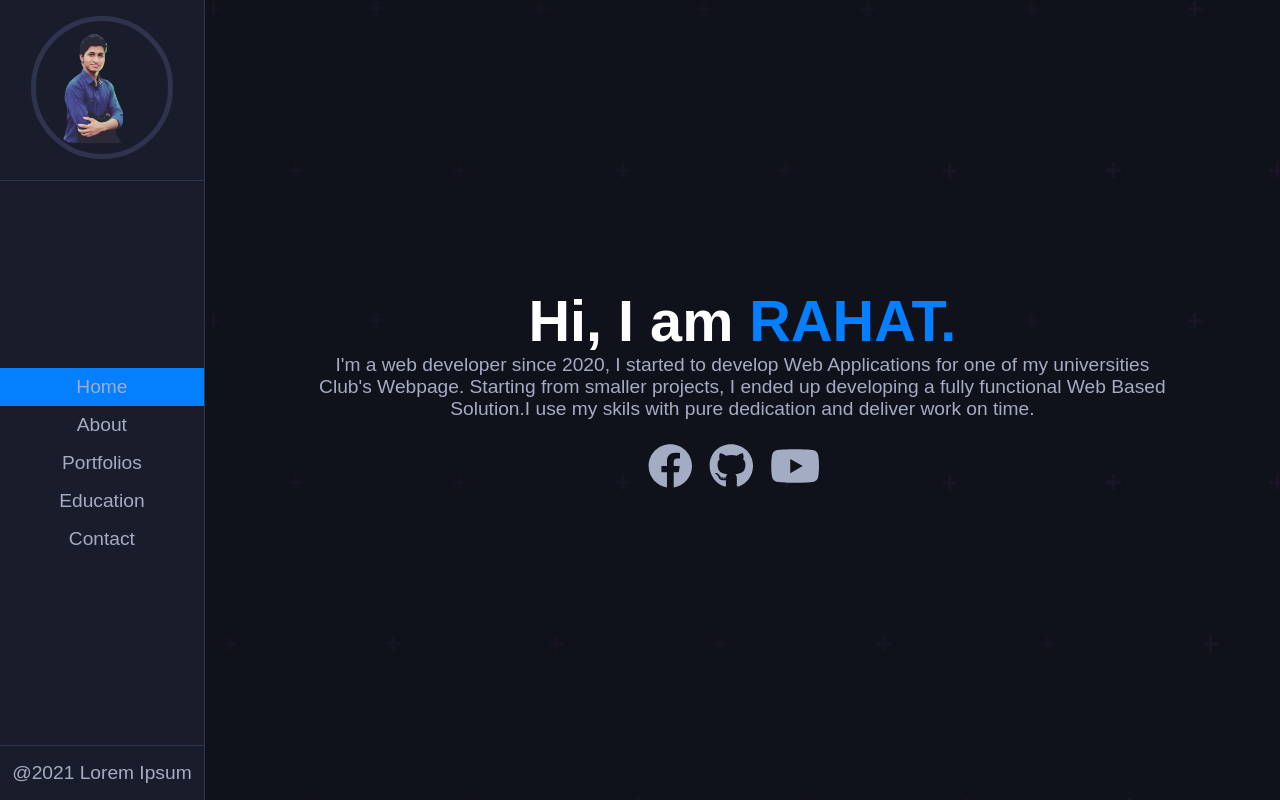
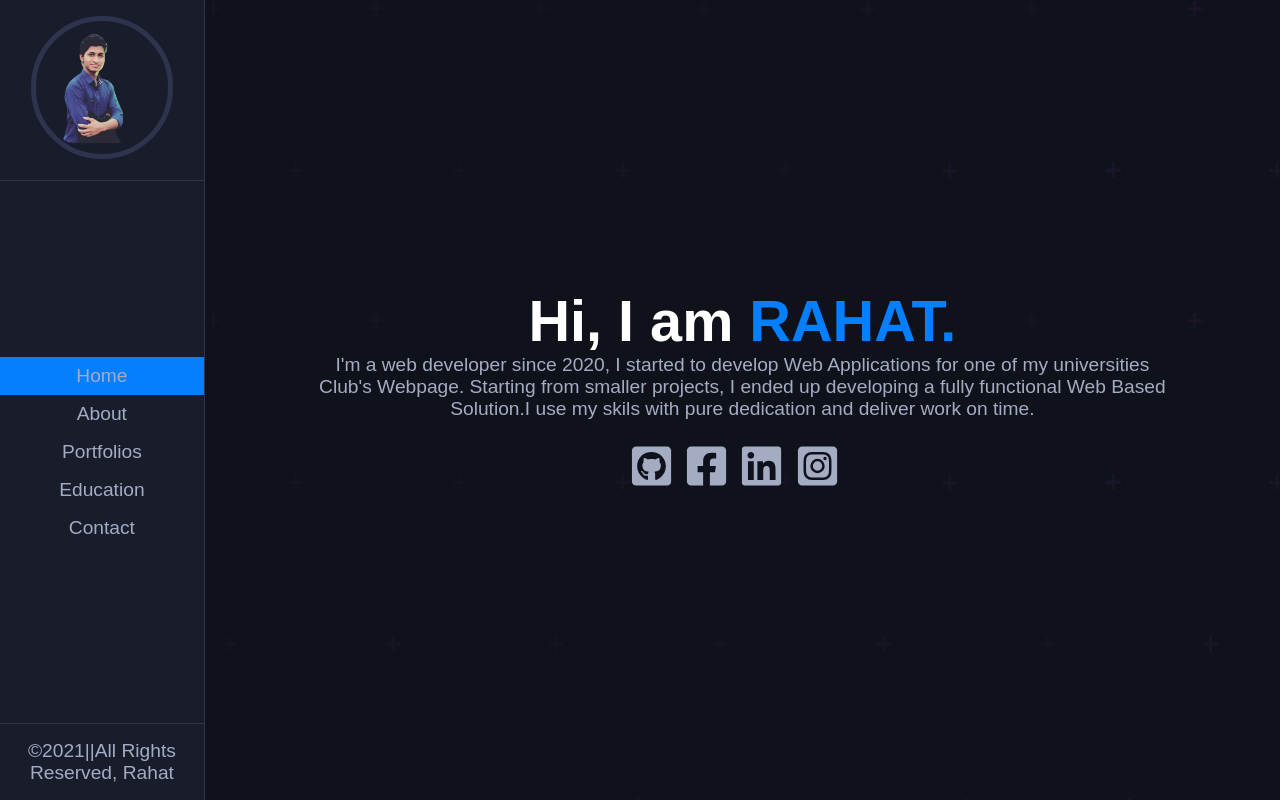
Before and after one commit to Zayed-Rahat/my-portfolio, a React (Create React App) app: page / in a window 1280 px wide. Built offline with nearby package versions, Linux system fonts and the light colour scheme.

Commit message:
link -add

```diff
--- a/src/Components/ImageSection.js
+++ b/src/Components/ImageSection.js
@@ -36,7 +36,7 @@ function ImageSection() {
                         <p>: Ahammed Zayed Uddin Rahat</p>
                         <br/>
 
-                        <p>: 22</p>
+                        <p>: 21</p>
                         <br/>
 
                         <p>: Bangladeshi</p>
--- a/src/Components/NavBar.js
+++ b/src/Components/NavBar.js
@@ -40,7 +40,7 @@ function Navbar() {
 
                 <footer className="footer">
                     <p>
-                        @2021 Lorem Ipsum
+                        ©2021||All Rights Reserved, Rahat
                     </p>
                 </footer>
             </nav>
--- a/src/Pages/AboutPage.js
+++ b/src/Pages/AboutPage.js
@@ -14,15 +14,14 @@ function AboutPage() {
             <ImageSection />
             <Tittle title={'My Skills'} span={'My Skills'} />
             <div className="skillsContainer">
-                <SkillsSection skill={'Javascript'} progress={'60%'} width={'60%'} />
-                <SkillsSection skill={'Typescript'} progress={'30%'} width={'30%'} />
-                <SkillsSection skill={'React Js'} progress={'70%'} width={'70%'} />
-                <SkillsSection skill={'Node Js'} progress={'80%'} width={'80%'} />
-                <SkillsSection skill={'Python'} progress={'90%'} width={'90%'} />
-                <SkillsSection skill={'Lua'} progress={'40%'} width={'40%'} />
-                <SkillsSection skill={'Java'} progress={'80%'} width={'80%'} />
-                <SkillsSection skill={'Web Design'} progress={'25%'} width={'25%'} />
-                <SkillsSection skill={'UI/Ux Design'} progress={'76%'} width={'76%'} />
+            <SkillsSection skill={'Html & CSS'} progress={'90%'} width={'90%'} />
+                <SkillsSection skill={'Javascript'} progress={'85%'} width={'85%'} />
+                <SkillsSection skill={'React Js'} progress={'85%'} width={'85%'} />
+                <SkillsSection skill={'Node Js'} progress={'75%'} width={'75%'} />
+                <SkillsSection skill={'SCSS & Tailwind CSS'} progress={'70%'} width={'70%'} />
+                <SkillsSection skill={'Python'} progress={'60%'} width={'60%'} />
+                <SkillsSection skill={'Java'} progress={'60%'} width={'60%'} />
+                <SkillsSection skill={'Material UI & Ant Design'} progress={'65%'} width={'65%'} />
             </div>
 
             <Tittle title={'Services'} span={'Services'} />
--- a/src/Pages/HomePage.js
+++ b/src/Pages/HomePage.js
@@ -1,7 +1,6 @@
 import React from 'react';
-import { faGithub , faYoutube, faFacebook} from '@fortawesome/free-brands-svg-icons';
+import { faGithubSquare, faFacebookSquare,faInstagramSquare ,faLinkedin } from '@fortawesome/free-brands-svg-icons';
 import { FontAwesomeIcon } from '@fortawesome/react-fontawesome';
-import { Link } from 'react-router-dom';
 
 function HomePage() {
     return (
@@ -16,15 +15,18 @@ function HomePage() {
                     Starting from smaller projects, I ended up developing a fully functional Web Based Solution.I use my skils with pure dedication and deliver work on time.
                 </p>
                 <div className="icons">
-                    <Link to="test" className="icon-holder">
-                        <FontAwesomeIcon icon={faFacebook} className="icon fb" />
-                    </Link>
-                    <Link to="test" className="icon-holder">
-                        <FontAwesomeIcon icon={faGithub} className="icon gh" />
-                    </Link>
-                    <Link to="test" className="icon-holder">
-                        <FontAwesomeIcon icon={faYoutube} className="icon yt" />
-                    </Link>
+                <a href="https://github.com/Zayed-Rahat" className="icon-holder">
+                        <FontAwesomeIcon icon={faGithubSquare} className="icon gh" />
+                    </a>
+                    <a href="https://www.facebook.com/rahat.5129" className="icon-holder">
+                        <FontAwesomeIcon icon={faFacebookSquare} className="icon fb" />
+                    </a>
+                    <a href="https://bd.linkedin.com/in/ahammed-zayed-uddin-rahat-b254741b0" className="icon-holder">
+                        <FontAwesomeIcon icon={faLinkedin} className="icon fb"/>
+                    </a>
+                    <a href="https://www.instagram.com/zayed_rahat/?hl=en" className="icon-holder">
+                        <FontAwesomeIcon icon={faInstagramSquare} className="icon gh"/>
+                    </a>
                 </div>
             </header>
         </div>
```
